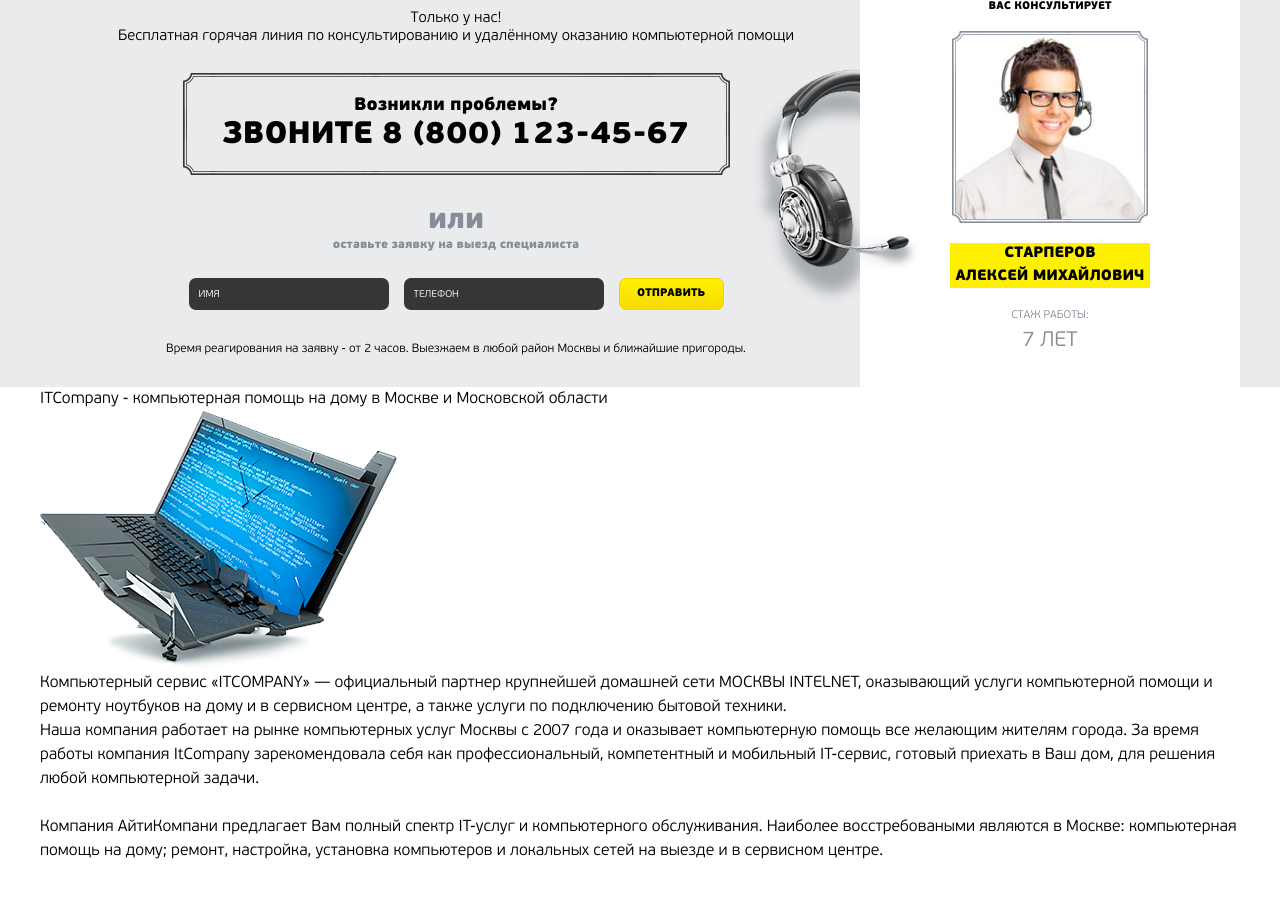
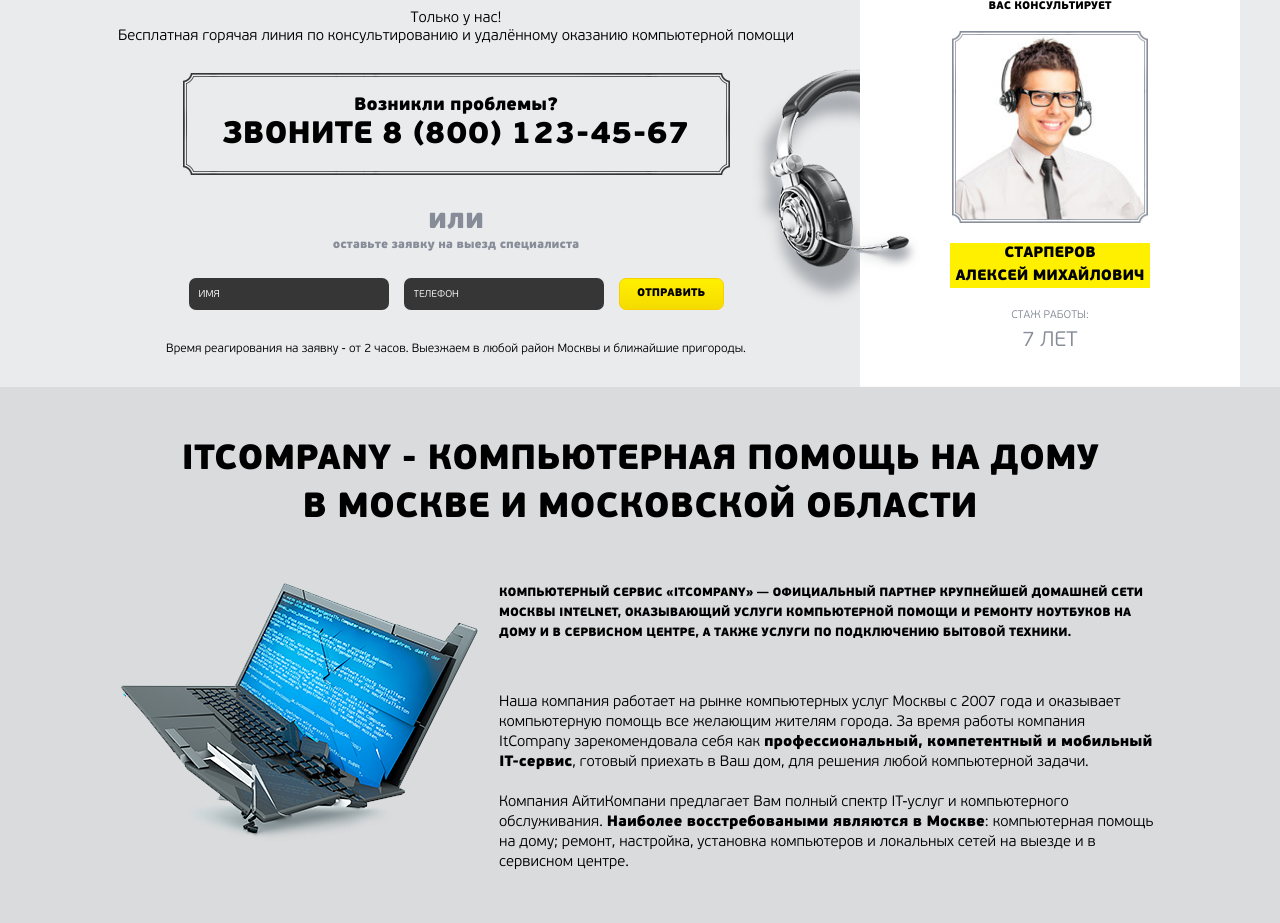
Before and after one commit to rwcalinin/it-tech-company, a website built with webpack: page src/index.html in a window 1280 px wide. Shown: the part 1090-2013 px from the top of the page. Before the commit the page ends 1953 px from the top, so only its background shows below. Built offline with nearby package versions, Linux system fonts and the light colour scheme; files whose address does not match are found by name.

Commit message:
ourcompany ready

```diff
--- a/src/index.html
+++ b/src/index.html
@@ -176,6 +176,7 @@
     <!-- OURCOMPANY ! OURCOMPANY -->
     <section class="ourcompany">
         <div class="container">
+
             <div class="ourcompany__title">
                 ITCompany - компьютерная помощь на дому в Москве и Московской области
             </div>
@@ -187,17 +188,23 @@
                     <div class="ourcompany__subtitle">Компьютерный сервис «ITCOMPANY» — официальный партнер крупнейшей
                         домашней сети МОСКВЫ INTELNET, оказывающий услуги компьютерной помощи и ремонту ноутбуков на
                         дому и в сервисном центре, а также услуги по подключению бытовой техники.</div>
-                    <div class="ourcompany__descr"></div>
+                    <div class="ourcompany__text">Наша компания работает на рынке компьютерных услуг Москвы с 2007 года
+                        и оказывает компьютерную помощь
+                        все желающим жителям города. За время работы компания ItCompany зарекомендовала себя как
+                        <strong>профессиональный, компетентный и мобильный IT-сервис</strong>, готовый приехать в Ваш дом, для решения
+                        любой
+                        компьютерной задачи.
+                        <br><br>
+                        Компания АйтиКомпани предлагает Вам полный спектр IT-услуг и компьютерного обслуживания.
+                        <strong>Наиболее
+                        восстребоваными являются в Москве</strong>: компьютерная помощь на дому; ремонт, настройка, установка
+                        компьютеров
+                        и локальных сетей на выезде и в сервисном центре.
+                    </div>
                 </div>
-                Наша компания работает на рынке компьютерных услуг Москвы с 2007 года и оказывает компьютерную помощь
-                все желающим жителям города. За время работы компания ItCompany зарекомендовала себя как
-                профессиональный, компетентный и мобильный IT-сервис, готовый приехать в Ваш дом, для решения любой
-                компьютерной задачи.
-                <br><br>
-                Компания АйтиКомпани предлагает Вам полный спектр IT-услуг и компьютерного обслуживания. Наиболее
-                восстребоваными являются в Москве: компьютерная помощь на дому; ремонт, настройка, установка компьютеров
-                и локальных сетей на выезде и в сервисном центре.
             </div>
+        </div>
+
         </div>
     </section>
     <!-- OURCOMPANY---OURCOMPANY -->
--- a/src/sass/modules/_ourcompany.scss
+++ b/src/sass/modules/_ourcompany.scss
@@ -1,5 +1,39 @@
 .ourcompany {
+    background-color: #dadbdd;
     .container {
 
     }
+    &__title {
+        font-size: 35px;
+        line-height: 48px;
+        font-weight: 900;
+        text-transform: uppercase;
+        text-align: center;
+        margin-bottom: 50px;
+        max-width: 920px;
+        padding: 50px 0px;
+        margin: 0 auto;
+    }
+    &__content {
+        display: flex;
+        padding-bottom: 50px;
+        justify-content: center;
+    }
+    &__img {
+        height: 260px;
+        margin-right: 21px;
+    }
+    &__subtitle {
+        font-size: 12px;
+        font-weight: 900;
+        line-height: 20px;
+        text-transform: uppercase;
+        margin-bottom: 50px;
+        max-width: 660px;
+    }
+    &__text {
+        font-size: 15px;
+        line-height: 20px;
+        max-width: 660px;
+    }
 }
```
Also changed, not shown: dist/css/style.css, dist/index.html.
